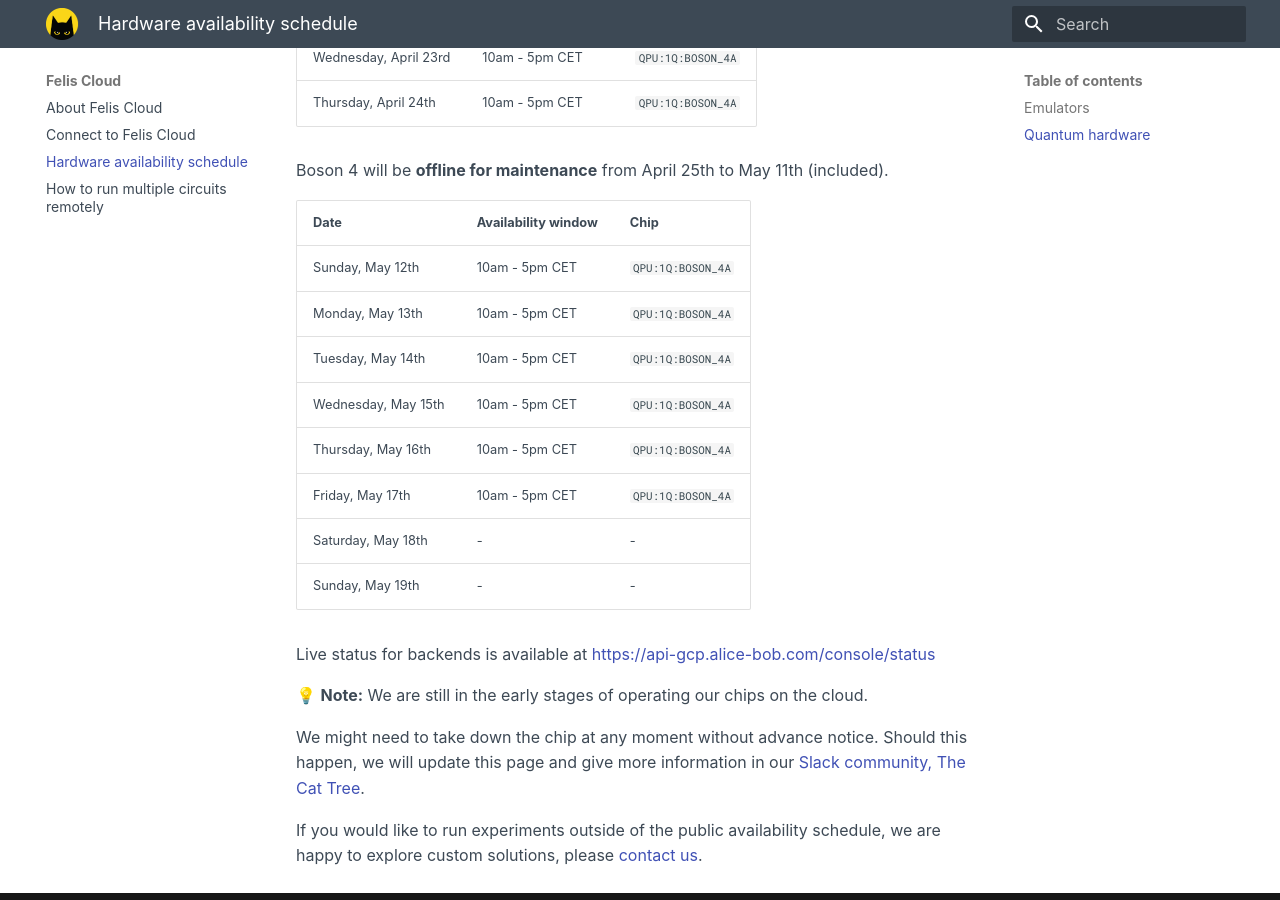
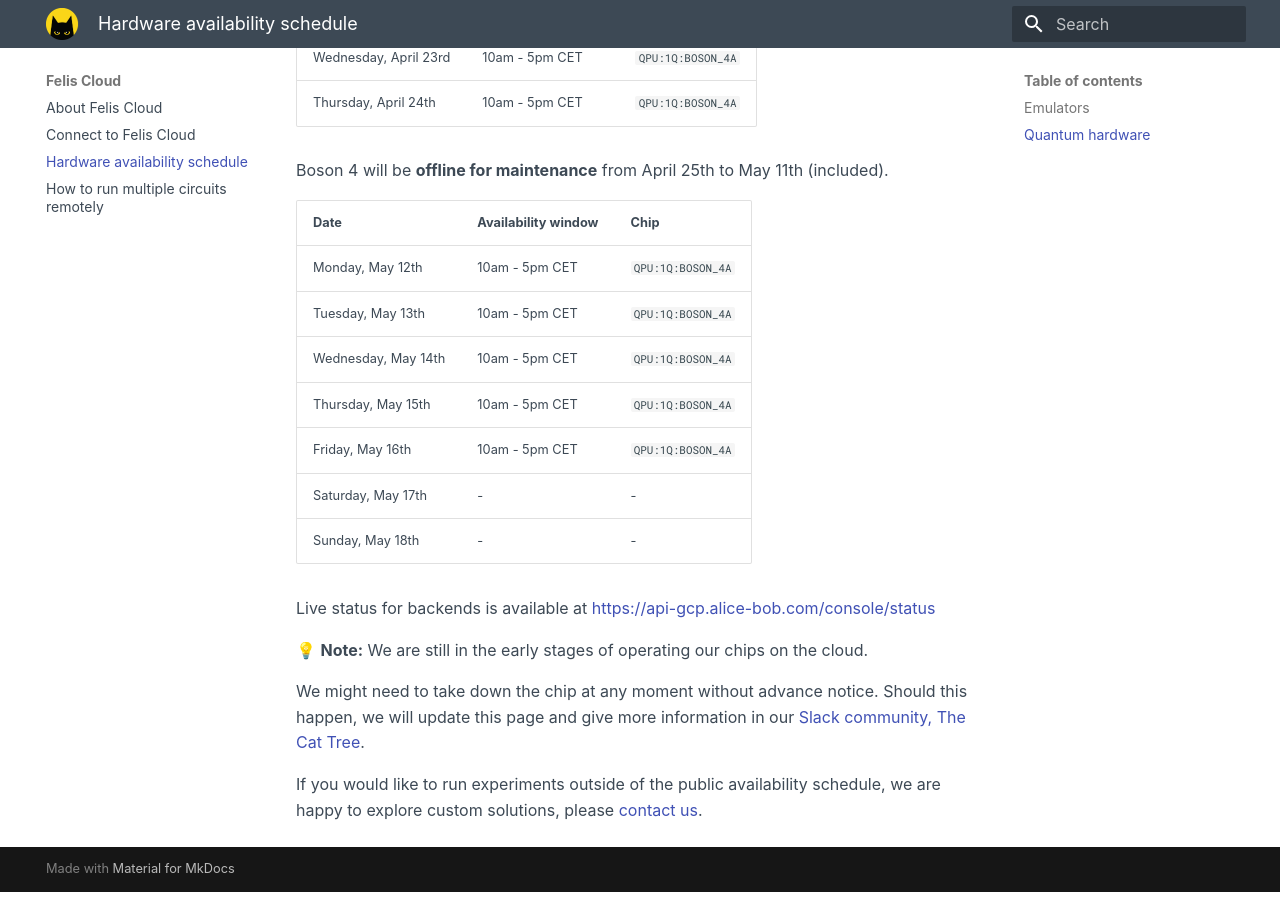
Before and after one commit to Alice-Bob-SW/felis, an MkDocs documentation site: the page built from docs/felis_cloud/hardware_availability_schedule.md, in a window 1280 px wide and 900 px high, scrolled down 497 px. Built offline with MkDocs 1.6.1 and Material for MkDocs 9.7.7, drawn with Linux system fonts in a browser that asks for light colours.

Commit message:
Fixed dates

```diff
--- a/docs/felis_cloud/hardware_availability_schedule.md
+++ b/docs/felis_cloud/hardware_availability_schedule.md
@@ -17,14 +17,13 @@ Boson 4 will be **offline for maintenance** from April 25th to May 11th (include
 
 | Date | Availability window | Chip |
 | --- | --- | --- |
-| Sunday, May 12th | 10am - 5pm CET | `QPU:1Q:BOSON_4A` |
-| Monday, May 13th | 10am - 5pm CET | `QPU:1Q:BOSON_4A` |
-| Tuesday, May 14th | 10am - 5pm CET | `QPU:1Q:BOSON_4A` |
-| Wednesday, May 15th | 10am - 5pm CET | `QPU:1Q:BOSON_4A` |
-| Thursday, May 16th | 10am - 5pm CET | `QPU:1Q:BOSON_4A` |
-| Friday, May 17th | 10am - 5pm CET | `QPU:1Q:BOSON_4A` |
-| Saturday, May 18th | - | - |
-| Sunday, May 19th | - | - |
+| Monday, May 12th | 10am - 5pm CET | `QPU:1Q:BOSON_4A` |
+| Tuesday, May 13th | 10am - 5pm CET | `QPU:1Q:BOSON_4A` |
+| Wednesday, May 14th | 10am - 5pm CET | `QPU:1Q:BOSON_4A` |
+| Thursday, May 15th | 10am - 5pm CET | `QPU:1Q:BOSON_4A` |
+| Friday, May 16th | 10am - 5pm CET | `QPU:1Q:BOSON_4A` |
+| Saturday, May 17th | - | - |
+| Sunday, May 18th | - | - |
 
 Live status for backends is available at [https://api-gcp.alice-bob.com/console/status](https://api-gcp.alice-bob.com/console/status)
 
```
